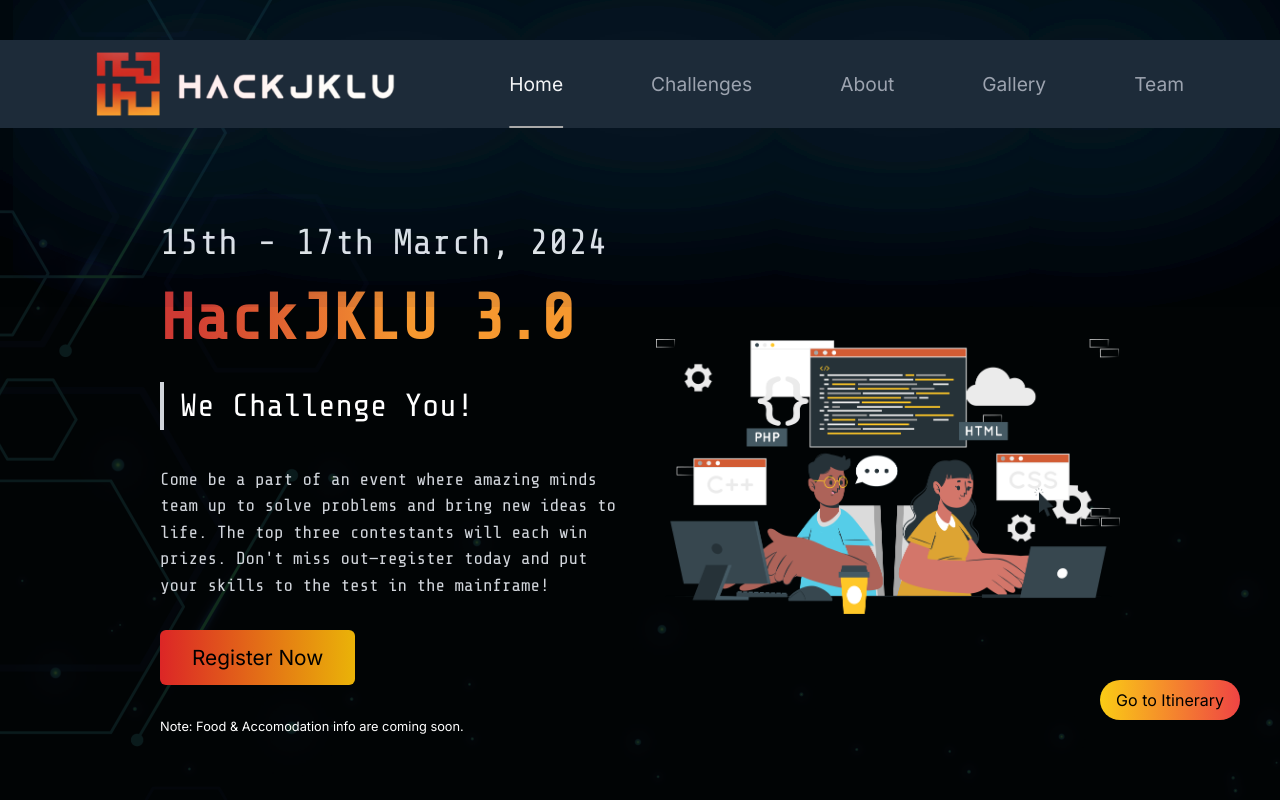
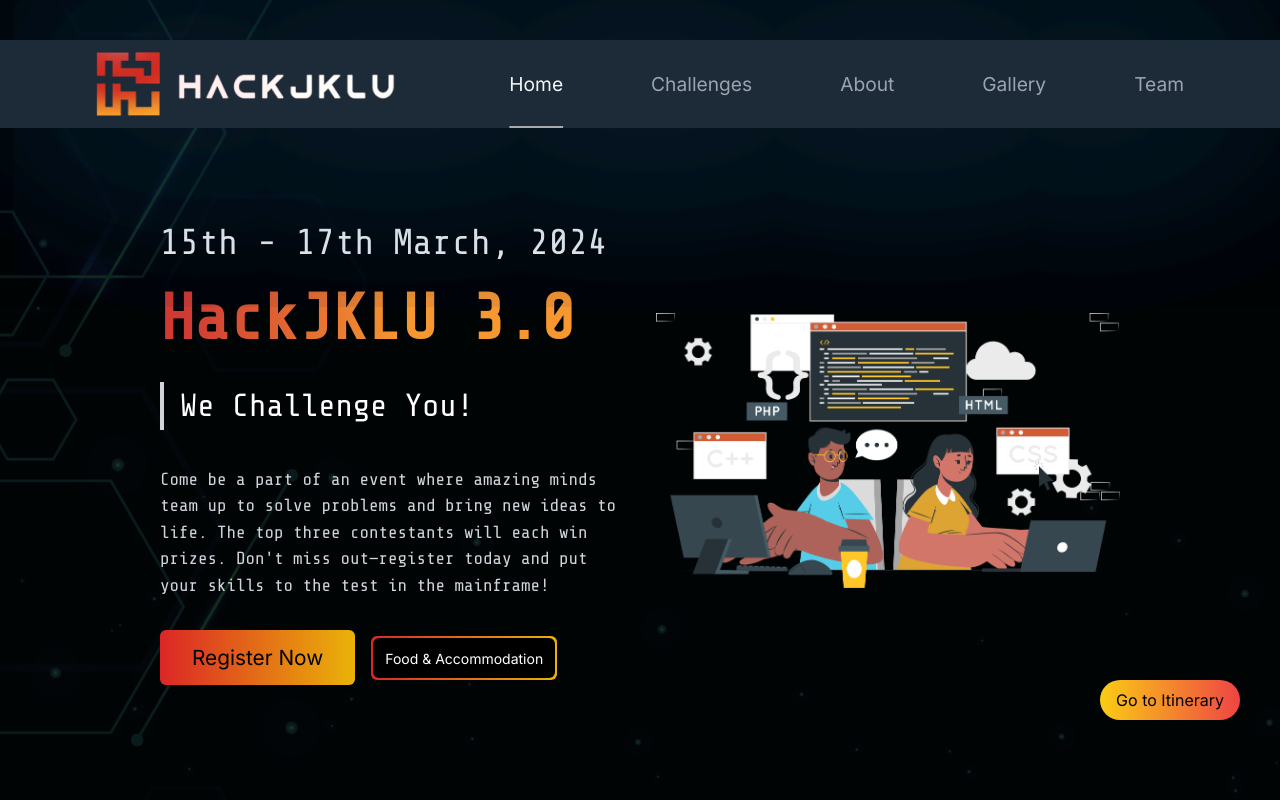
Before and after one commit to adistrim/hackJKLUv3, a Next.js app: page / in a window 1280 px wide. Shown: the top 800 px of the page. Built offline with nearby package versions, Linux system fonts and the light colour scheme.

Commit message:
added F&A btn

```diff
--- a/src/app/components/home.tsx
+++ b/src/app/components/home.tsx
@@ -49,12 +49,20 @@
             each win prizes. Don't miss out—register today and put your skills
             to the test in the mainframe!
           </p>
-          <div className="hidden md:block">
-            <RegisterBtn />
-            <p className={`text-[0.8rem] mt-[2rem] ${inter.className}`}>
-              Note: Food & Accomodation info are coming soon.
-            </p>
+          <div className="hidden md:flex items-center justify-between">
+            <RegisterBtn/>
+            <NextLink href="https://ticketify.hackjklu.com" passHref>
+              <div className={`ml-4 relative ${inter.className}`}>
+                <div className="rounded-md bg-gradient-to-r from-red-600 to-yellow-500 p-0.5">
+                  <div className="rounded-md items-center justify-center bg-black px-3 py-2">
+                    <span className="text-white text-sm">Food & Accommodation</span>
                   </div>
+                </div>
+              </div>
+            </NextLink>
+          </div>
+
+
         </div>
 
         <div className="w-4/5  md:w-1/2 ml-[2rem] flex justfiy-center items-center">
@@ -75,14 +83,20 @@
           each win prizes. Don't miss out—register today and put your skills to
           the test in the mainframe!
         </p>
-        <div className="my-[1rem] block md:hidden">
+        <div className="my-[1rem] flex items-center md:hidden">
           <RegisterBtn />
         </div>
-        <p
-          className={`block md:hidden text-[0.8rem] mx-[4.5rem] text-center ${inter.className}`}
-        >
-          Note: Food & Accomodation info are coming soon.
-        </p>
+        <div className="md:hidden flex items-center justify-between">
+          <NextLink href="https://ticketify.hackjklu.com" passHref>
+            <div className={`relative ${inter.className}`}>
+              <div className="rounded-md bg-gradient-to-r from-red-600 to-yellow-500 p-0.5">
+                <div className="rounded-md items-center justify-center bg-black px-3 py-2">
+                  <span className="text-white text-sm">Food & Accommodation</span>
+                </div>
+              </div>
+            </div>
+          </NextLink>
+        </div>
       </div>
       <Image
         className="hidden md:block my-[12rem]"
```
Also changed, not shown: 1 other file (tests, documents, lock files or other folders). Lines whose indentation alone changed are shown as unchanged.
